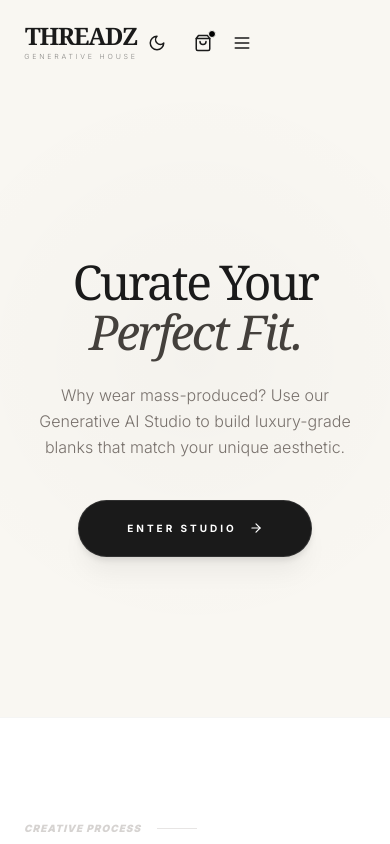
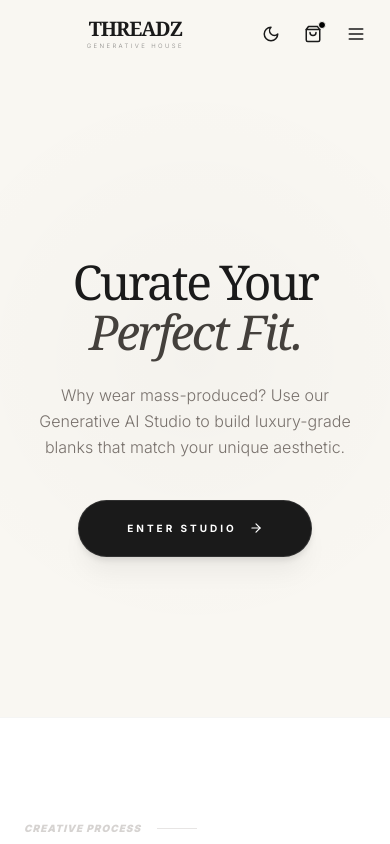
Before and after one commit to shashanka2a/threadz, a Next.js app: page / in a window 390 px wide. Shown: the top 844 px of the page. Built offline with nearby package versions, Linux system fonts and the light colour scheme; no server answers.

Commit message:
Enhance Navigation component by adding mobile menu functionality, improving accessibility, and managing body overflow based on menu state.

```diff
--- a/components/navigation.tsx
+++ b/components/navigation.tsx
@@ -21,34 +21,64 @@ export function Navigation() {
     return () => window.removeEventListener("scroll", handleScroll);
   }, []);
 
+  useEffect(() => {
+    if (isMenuOpen) {
+      document.body.style.overflow = "hidden";
+    } else {
+      document.body.style.overflow = "unset";
+    }
+    return () => {
+      document.body.style.overflow = "unset";
+    };
+  }, [isMenuOpen]);
+
   return (
+    <>
       <nav
         className={`fixed w-full z-50 transition-all duration-500 ${
           scrolled
             ? "bg-white/95 dark:bg-[#121212]/95 backdrop-blur-md py-3 shadow-sm"
-          : "bg-transparent py-6"
+            : "bg-transparent py-4 md:py-6"
         }`}
       >
-      <div className="max-w-7xl mx-auto px-6 grid grid-cols-3 items-center">
-        <div className="hidden md:flex space-x-8 text-[10px] uppercase tracking-[0.2em] font-bold">
-          <Link href="#studio" className="hover:opacity-50 transition-all">
+        <div className="max-w-7xl mx-auto px-4 md:px-6">
+          <div className="flex items-center justify-between">
+            {/* Left: Desktop Nav Links, Mobile: Empty */}
+            <div className="hidden md:flex items-center space-x-8 text-[10px] uppercase tracking-[0.2em] font-bold w-1/3">
+              <Link
+                href="#studio"
+                className="hover:opacity-50 transition-all"
+                onClick={() => setIsMenuOpen(false)}
+              >
                 AI Studio
               </Link>
-          <Link href="#gallery" className="hover:opacity-50 transition-all">
+              <Link
+                href="#gallery"
+                className="hover:opacity-50 transition-all"
+                onClick={() => setIsMenuOpen(false)}
+              >
                 Gallery
               </Link>
             </div>
 
-        <div className="flex flex-col items-center justify-center text-center">
-          <Link href="/" className="text-2xl font-serif font-black tracking-tighter leading-none">
+            {/* Center: Logo */}
+            <div className="flex-1 md:flex-initial flex justify-center md:justify-center">
+              <Link
+                href="/"
+                className="flex flex-col items-center justify-center text-center"
+                onClick={() => setIsMenuOpen(false)}
+              >
+                <div className="text-xl md:text-2xl font-serif font-black tracking-tighter leading-none">
                   THREADZ
-          </Link>
-          <div className="text-[7px] tracking-[0.4em] font-light uppercase opacity-50 mt-1 whitespace-nowrap">
+                </div>
+                <div className="text-[6px] md:text-[7px] tracking-[0.4em] font-light uppercase opacity-50 mt-0.5 md:mt-1 whitespace-nowrap">
                   Generative House
                 </div>
+              </Link>
             </div>
 
-        <div className="flex items-center justify-end space-x-3 md:space-x-6">
+            {/* Right: Actions */}
+            <div className="flex items-center justify-end space-x-2 md:space-x-6 w-1/3 md:w-auto">
               <button
                 onClick={() => setTheme(theme === "dark" ? "light" : "dark")}
                 className="p-2 hover:bg-black/5 dark:hover:bg-white/5 rounded-full transition-all"
@@ -68,7 +98,7 @@ export function Navigation() {
                 <span className="absolute top-1 right-1 w-2 h-2 bg-black dark:bg-white rounded-full border border-[#f9f7f2] dark:border-[#121212]"></span>
               </button>
               <button
-            className="md:hidden"
+                className="md:hidden p-2"
                 onClick={() => setIsMenuOpen(!isMenuOpen)}
                 aria-label="Toggle menu"
               >
@@ -76,6 +106,43 @@ export function Navigation() {
               </button>
             </div>
           </div>
+        </div>
       </nav>
+
+      {/* Mobile Menu */}
+      <div
+        className={`fixed inset-0 z-40 md:hidden transition-transform duration-300 ${
+          isMenuOpen ? "translate-x-0" : "translate-x-full"
+        }`}
+      >
+        <div
+          className="absolute inset-0 bg-black/50 backdrop-blur-sm"
+          onClick={() => setIsMenuOpen(false)}
+        />
+        <div className="absolute right-0 top-0 h-full w-64 bg-white dark:bg-[#121212] shadow-xl">
+          <div className="flex flex-col h-full pt-20 px-6">
+            <div className="flex flex-col space-y-6">
+              <Link
+                href="#studio"
+                className="text-sm font-bold uppercase tracking-widest hover:opacity-50 transition-all py-2 border-b border-stone-200 dark:border-stone-800"
+                onClick={() => setIsMenuOpen(false)}
+              >
+                AI Studio
+              </Link>
+              <Link
+                href="#gallery"
+                className="text-sm font-bold uppercase tracking-widest hover:opacity-50 transition-all py-2 border-b border-stone-200 dark:border-stone-800"
+                onClick={() => setIsMenuOpen(false)}
+              >
+                Gallery
+              </Link>
+              <button className="flex items-center gap-2 text-sm font-bold uppercase tracking-widest hover:opacity-50 transition-all py-2 border-b border-stone-200 dark:border-stone-800 text-left">
+                <User size={16} /> Account
+              </button>
+            </div>
+          </div>
+        </div>
+      </div>
+    </>
   );
 }
```
Lines whose indentation alone changed are shown as unchanged.
